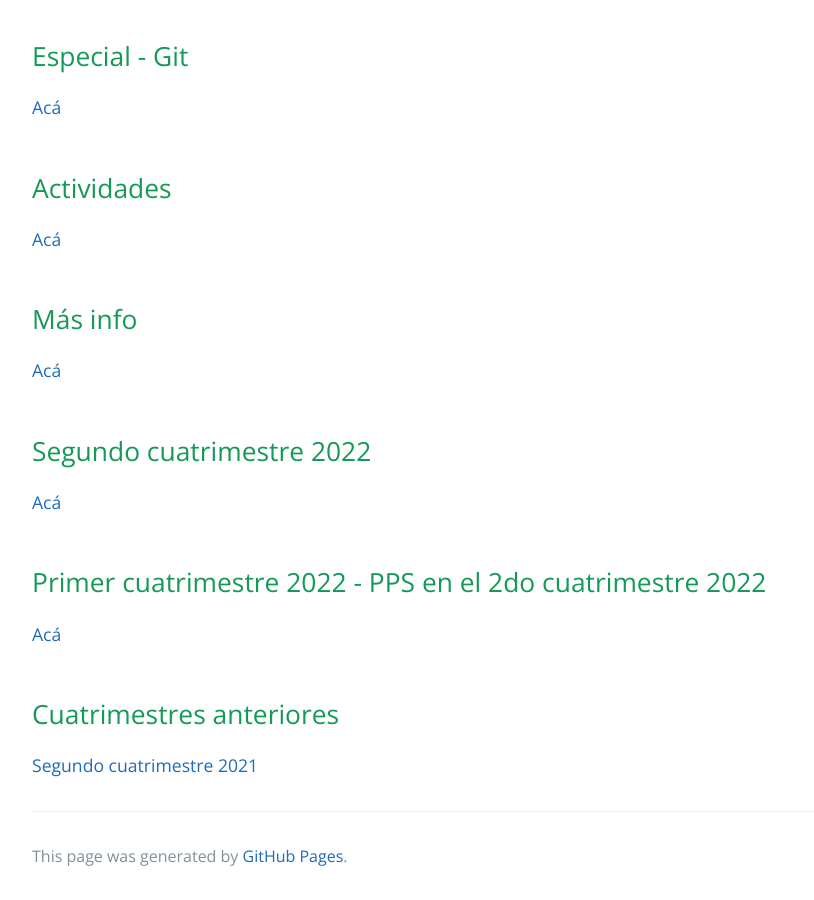
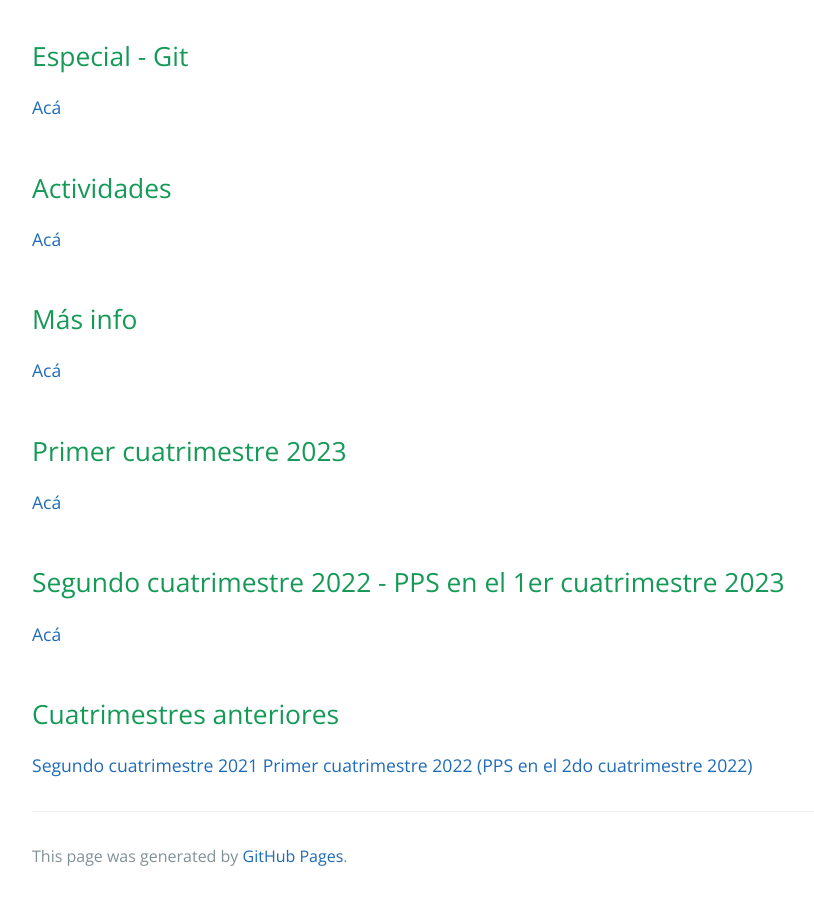
Before and after one commit to unahur-desapp/unahur-desapp-site, a Jekyll site: the page built from index.md, in a window 1280 px wide and 900 px high, scrolled down 1074 px. Shown: the whole window, without its empty margins (192-1006 px from the left). Built offline with Jekyll 4.4.1, drawn with Linux system fonts in a browser that asks for light colours.

Commit message:
preparacion 2023s1 - parcial

```diff
--- a/index.md
+++ b/index.md
@@ -35,11 +35,12 @@ El grupo docente de la materia está formado por
 ## Más info
 [Acá](./mas-info)
 
-## Segundo cuatrimestre 2022
+## Primer cuatrimestre 2023
+[Acá](./cuatrimestres/2023s1)
+
+## Segundo cuatrimestre 2022 - PPS en el 1er cuatrimestre 2023
 [Acá](./cuatrimestres/2022s2)
-
-## Primer cuatrimestre 2022 - PPS en el 2do cuatrimestre 2022
-[Acá](./cuatrimestres/2022s1)
 
 ## Cuatrimestres anteriores
 [Segundo cuatrimestre 2021](./cuatrimestres/2021s2)
+[Primer cuatrimestre 2022 (PPS en el 2do cuatrimestre 2022)](./cuatrimestres/2022s1)
```
Also changed, not shown: cuatrimestres/2023s1.md (added, +72 -0 lines), 1 other file.
